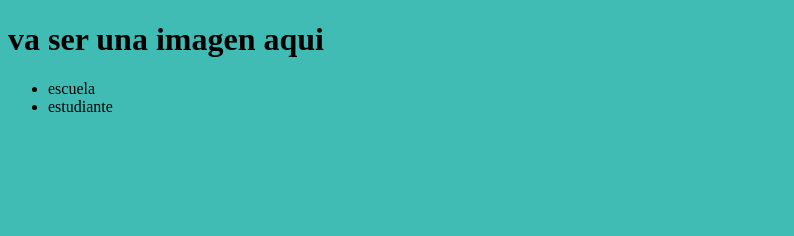
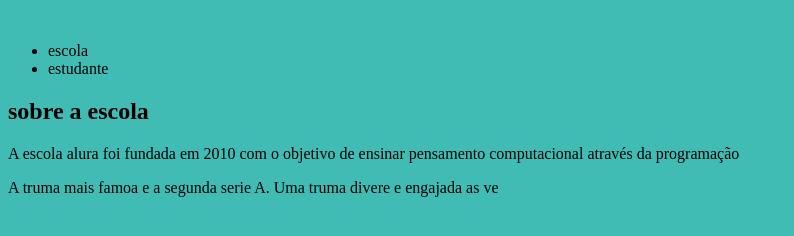
Before and after one commit to gustavo17042006/site.escola, a plain HTML site: page index.html in a window 1280 px wide. Shown: the whole page, without its empty margins (0-794 px from the left). Drawn offline with Linux system fonts and the light colour scheme.

Commit message:
Add files via upload

```diff
--- a/index.html
+++ b/index.html
@@ -8,10 +8,17 @@
     <link rel="stylesheet" href="style.css">
 </head>
 <body>
-    <h1>va ser una imagen aqui</h1>
+    <header>
+    <img src="" alt="">
     <ul>
-       <li>escuela</li>
-       <li>estudiante</li>
+       <li class="cabesalo-lista-item">escola</li>
+       <li>estudante</li>
     </ul>
+    </header>
+    <section class="escola">
+        <h2 class="escola-titulo"> sobre a escola</h2>
+    </section>
+    <p class="escola-texto-um">A escola alura foi fundada em 2010 com o objetivo de ensinar pensamento computacional através da programação</p>
+    <p class="escola-texto-dois">A truma mais famoa e a segunda serie A. Uma truma divere e engajada as ve</p>
 </body>
 </html>
```
